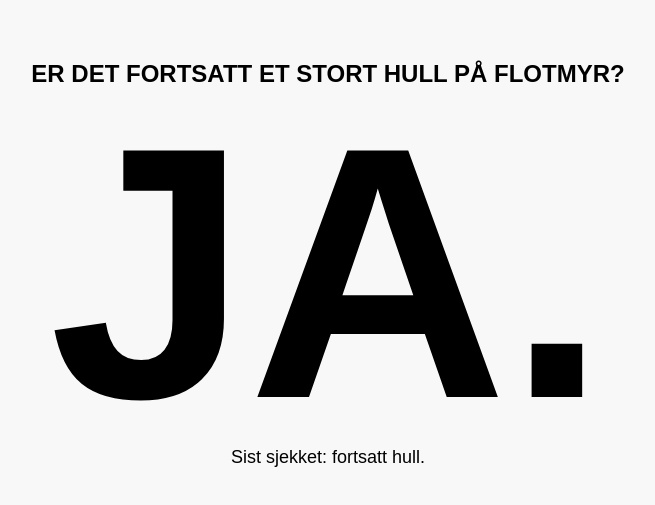
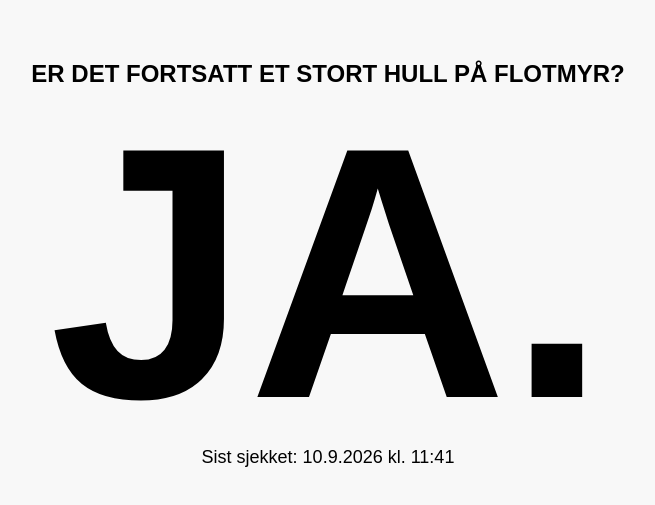
Before and after one commit to sindrejohnstad-sudo/flotmyr, a plain HTML site: page index.html in a window 1280 px wide. Shown: the part 127-632 px from the top of the page, without its empty margins (312-967 px from the left). Drawn offline with Linux system fonts and the light colour scheme.

Commit message:
Add files via upload

```diff
--- a/index.html
+++ b/index.html
@@ -16,9 +16,21 @@
     <h1>ER DET FORTSATT ET STORT HULL PÅ FLOTMYR?</h1>
 
     <h2>JA.</h2>
-    <p>Sist sjekket: fortsatt hull.</p>
+  <p id="sist-sjekket"></p>
 
 
+<script>
+    const now = new Date();
+
+    const dato = now.toLocaleDateString('no-NO');
+    const klokkeslett = now.toLocaleTimeString('no-NO', {
+        hour: '2-digit',
+        minute: '2-digit'
+    });
+
+    document.getElementById('sist-sjekket').textContent =
+        `Sist sjekket: ${dato} kl. ${klokkeslett}`;
+</script>
 </body>
 
 </html>
```
